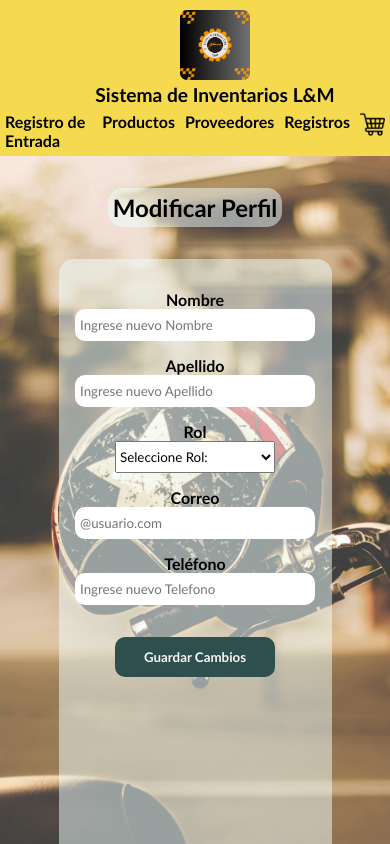
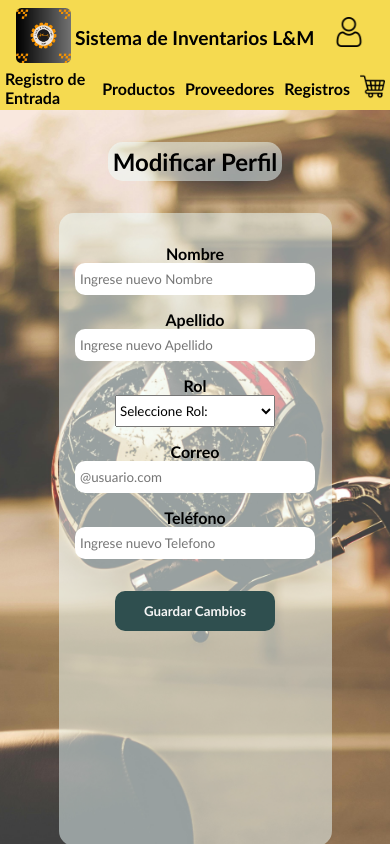
Before and after one commit to IvanPabon29/proyecto-lm, a React (Create React App) app: page /mi-perfil/modificar-perfil in a window 390 px wide. Shown: the top 844 px of the page. Built offline with nearby package versions, Linux system fonts and the light colour scheme; sample sign-in values are in the browser's storage.

Commit message:
Actualizar Headers Se modifico el Encabezado del sistema para hacerlo mas atractivo y responsive

```diff
--- a/src/components/Encabezado.css
+++ b/src/components/Encabezado.css
@@ -2,24 +2,25 @@
 
 .contenedor-header{
   display: flex;
-  justify-content: center;
+  /* border: 1px solid black; */
+  flex-direction: row-reverse;
+  justify-content:space-between;
   align-items: center;
 }
 
 /* Contenedor Usuario*/
 .contenedor-img-usuario{
   position: relative;      /* Esto no responsive MEJORAR */
-  right: 31rem;
+  margin-right: 1.3rem;
   cursor: pointer;
 }
 .img-perfil{
   padding: 5px;
   width: 40px;
   border-radius: 15%;
-  background-color: whitesmoke;
 }
 .img-perfil:hover{
-  background-color: grey;
+  background-color: gray;
 }
 
 
@@ -27,7 +28,7 @@
 .menu-perfil{
   position: absolute;
   top: 45px;
-  left: 1px;
+  left: -11.2rem;
   padding: 3px 5px;
   background-color: whitesmoke;
   border-radius: 7px;
@@ -66,19 +67,26 @@
 
 
 /* Contenedor Logo */
-.contendor-img-logo{
+.contenedor-img-logo{
   display: flex;
   justify-content: center;
-  flex-direction: column;
+  flex-direction: row;
   align-items: center;
-  margin-top: 10px;
-  .titulo{
-    font-size: 1.2rem;
-    user-select: none;
+  margin-top: 8px;
+  margin-left: 1rem;
+  a{
+    text-decoration:none;
   }
 }
+.titulo-sistema{
+  font-size: 1.2rem;
+  margin: 4px;
+  cursor: pointer;
+  color: black;
+  user-select: none;
+}
 .imagen-logo{
-  width: 70px;
+  width: 55px;
   cursor: pointer;
   user-select: none;
   border-radius: 10%;
@@ -88,20 +96,21 @@
 /* Navegacion */
 .nav-menu-horizontal{
   display:flex;
-  justify-content:space-around;
+  align-items: center;
+  justify-content:space-evenly;
   list-style:none;
 }
 
 .nav-menu-horizontal >li{
   display: block;
   padding: 3px 5px;
-  margin: 3px 0;
+  /* margin: 3px 0; */
   border-radius: 5px;
   user-select: none;
   text-decoration: none;
 }
 .nav-menu-horizontal >li:hover{
-  background-color: grey;
+  background-color: gray;
 }
 
 
--- a/src/components/Encabezado.jsx
+++ b/src/components/Encabezado.jsx
@@ -63,7 +63,7 @@ function Encabezado() {
         </div>
 
         {/* Imagen con el nombre de la empresa */}
-        <div className="contendor-img-logo">
+        <div className="contenedor-img-logo">
           <Link to="/home">
             <img
               src={Logo}
@@ -72,7 +72,7 @@ function Encabezado() {
               alt="imagen-logo"
             />
           </Link>
-          <h1 className="titulo">Sistema de Inventarios L&M</h1>
+          <Link to="/home"><h1 className="titulo-sistema">Sistema de Inventarios L&M</h1></Link>
         </div>
       </div>
 
```
